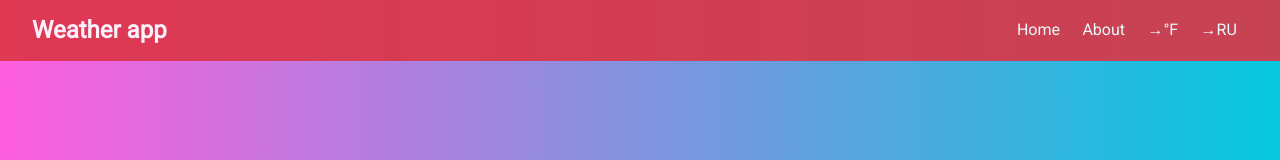
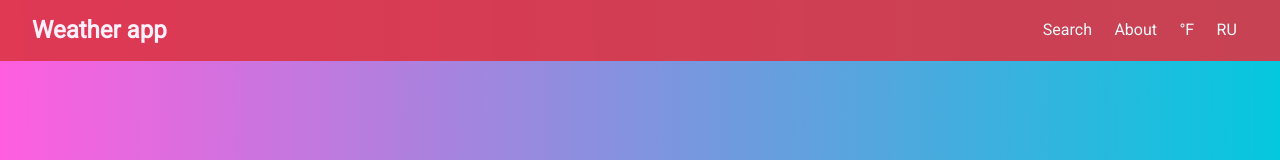
Before and after one commit to yalalex/weather-app, a React (Create React App) app: page / in a window 1280 px wide. Shown: the top 160 px of the page. Built offline with nearby package versions, Linux system fonts and the light colour scheme.

Commit message:
navbar links rename

```diff
--- a/src/components/layout/Navbar.js
+++ b/src/components/layout/Navbar.js
@@ -8,7 +8,7 @@ const Navbar = ({ units, lang, switchLang, switchUnits }) => {
       <h1>Weather app</h1>
       <ul>
         <li>
-          <Link to='/weather-app'>{lang === 'en' ? 'Home' : 'Домой'}</Link>
+          <Link to='/weather-app'>{lang === 'en' ? 'Search' : 'Поиск'}</Link>
         </li>
         <li>
           <Link to='/weather-app/about'>
@@ -17,12 +17,12 @@ const Navbar = ({ units, lang, switchLang, switchUnits }) => {
         </li>
         <li>
           <Link to='#' onClick={switchUnits}>
-            {units === 'metric' ? '→°F' : '→°C'}
+            {units === 'metric' ? '°F' : '°C'}
           </Link>
         </li>
         <li>
           <Link to='#' onClick={switchLang}>
-            {lang === 'en' ? '→RU' : '→EN'}
+            {lang === 'en' ? 'RU' : 'EN'}
           </Link>
         </li>
       </ul>
```
